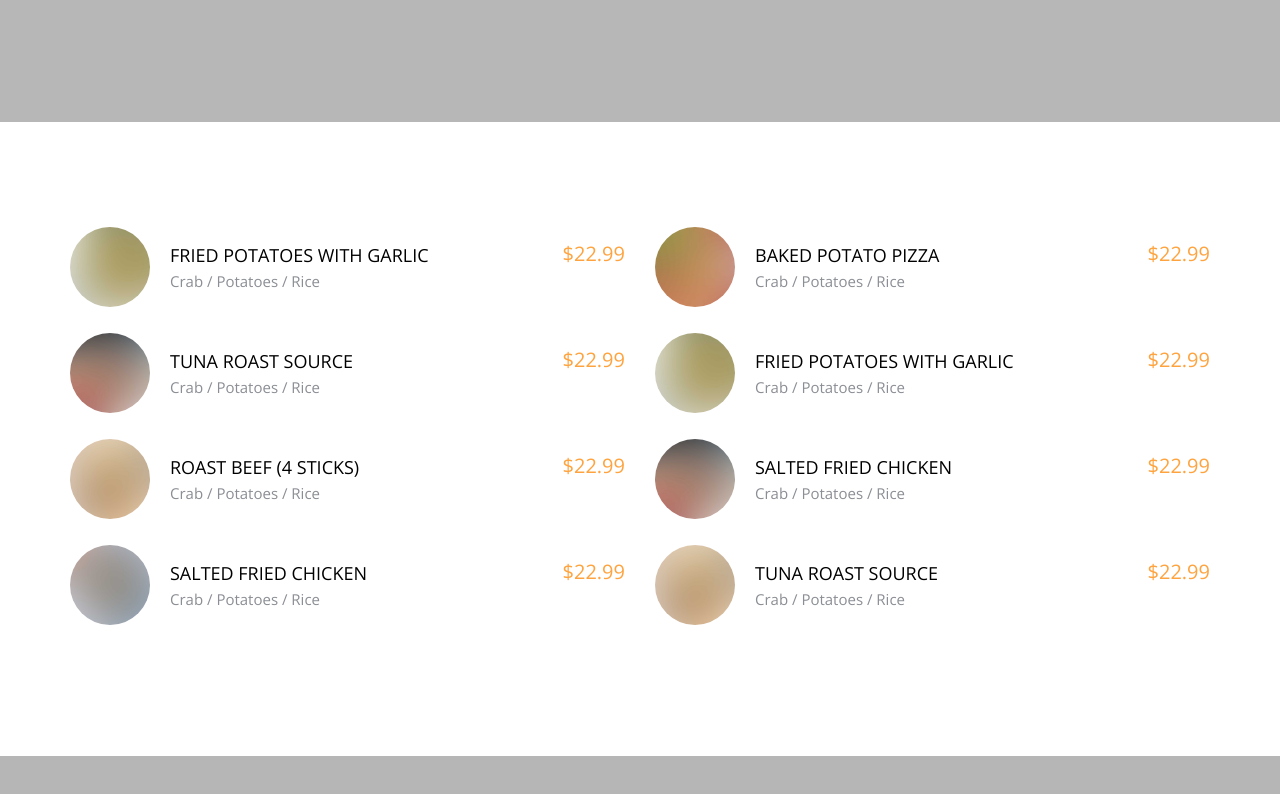
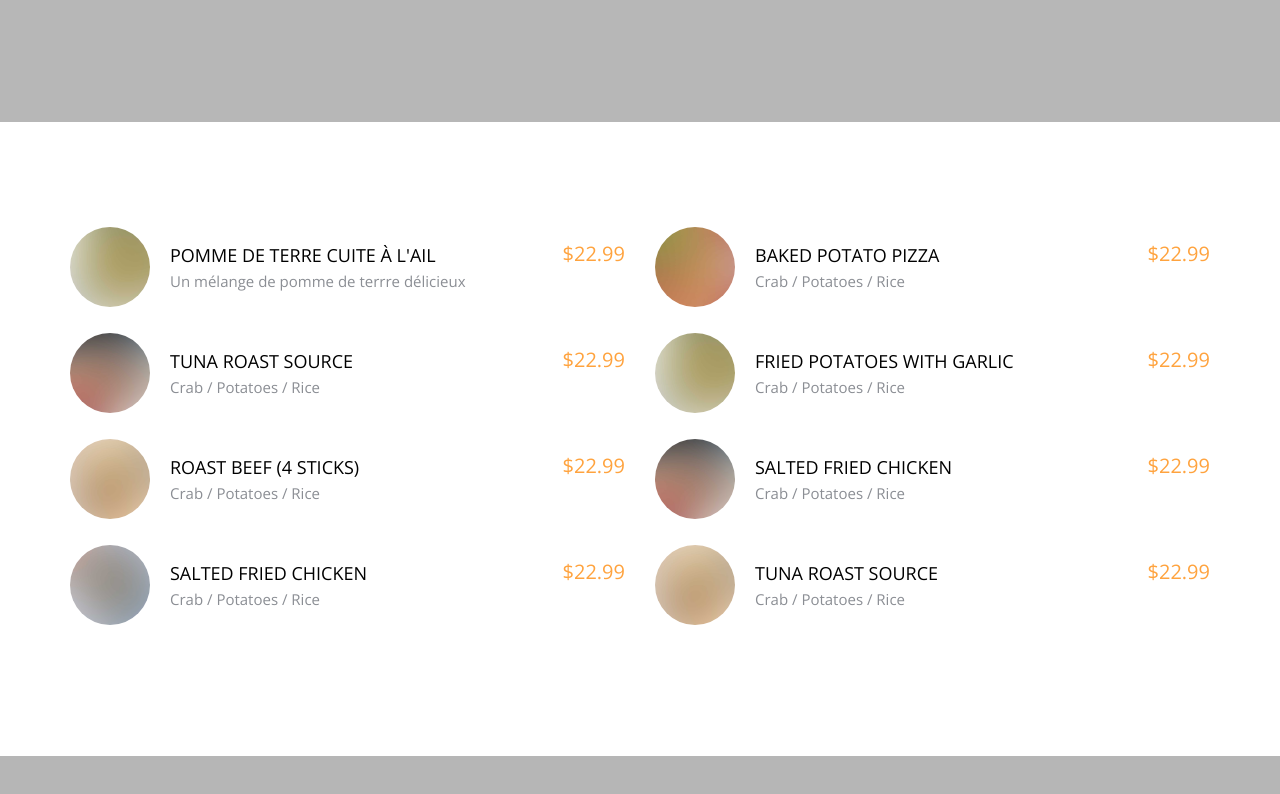
Before and after one commit to Lastroboy/SiteResto, a website: page index.html in a window 1280 px wide. Shown: the part 3091-3885 px from the top of the page. Drawn offline with nearby package versions, Linux system fonts and the light colour scheme; files whose address does not match are found by name.

Commit message:
Modif texte fried potetoes

```diff
--- a/index.html
+++ b/index.html
@@ -207,8 +207,8 @@
                 <figure class="image"><img src="img/img_square_1.jpg" alt="Free Bootstrap Template by uicookies.com"></figure>
                 <div class="text">
                   <span class="price">$22.99</span>
-                  <h3>Fried Potatoes with Garlic</h3>
-                  <p>Crab / Potatoes / Rice</p>
+                  <h3>Pomme de terre cuite à l'ail</h3>
+                  <p>Un mélange de pomme de terrre délicieux</p>
                 </div>
               </li>
               <li>
```
